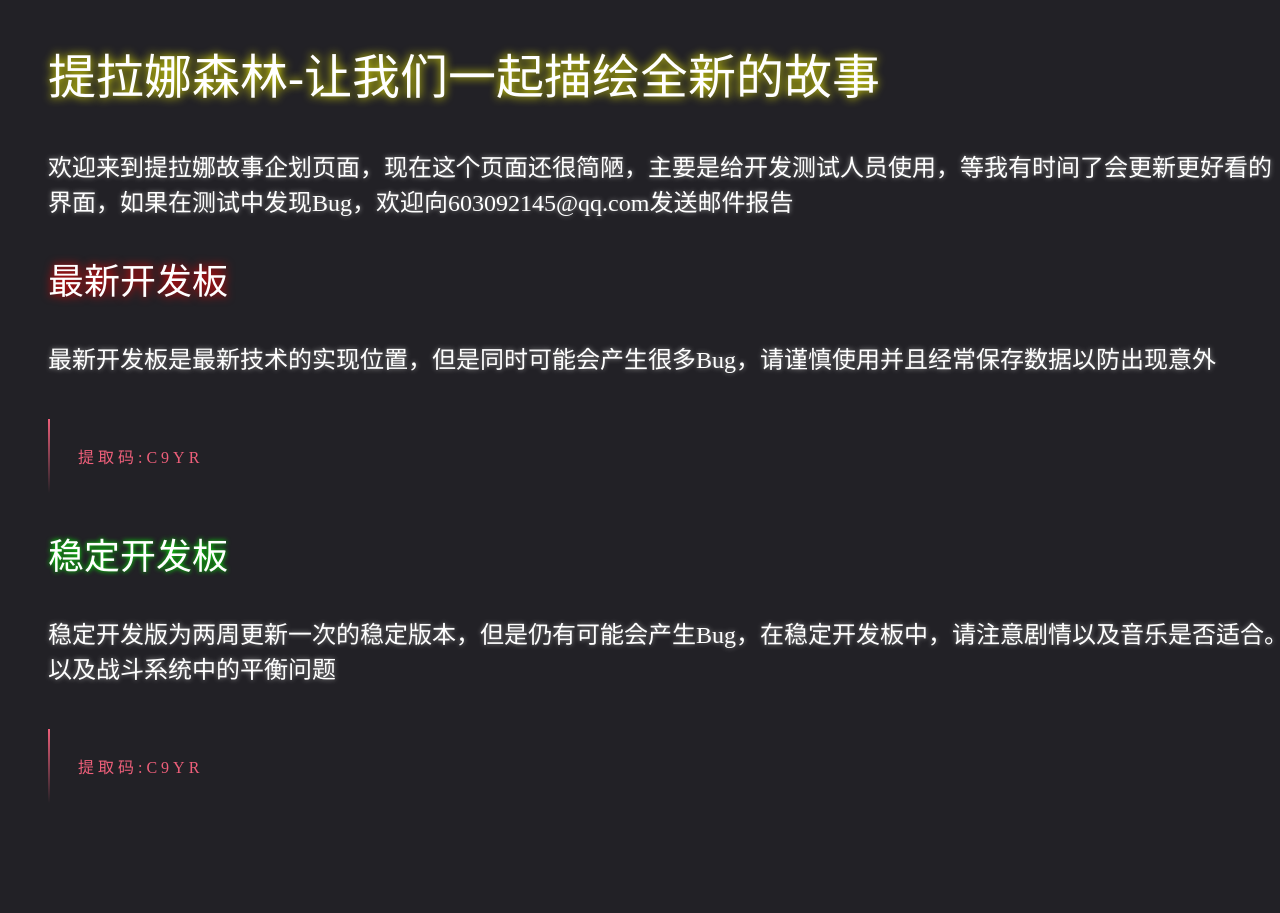
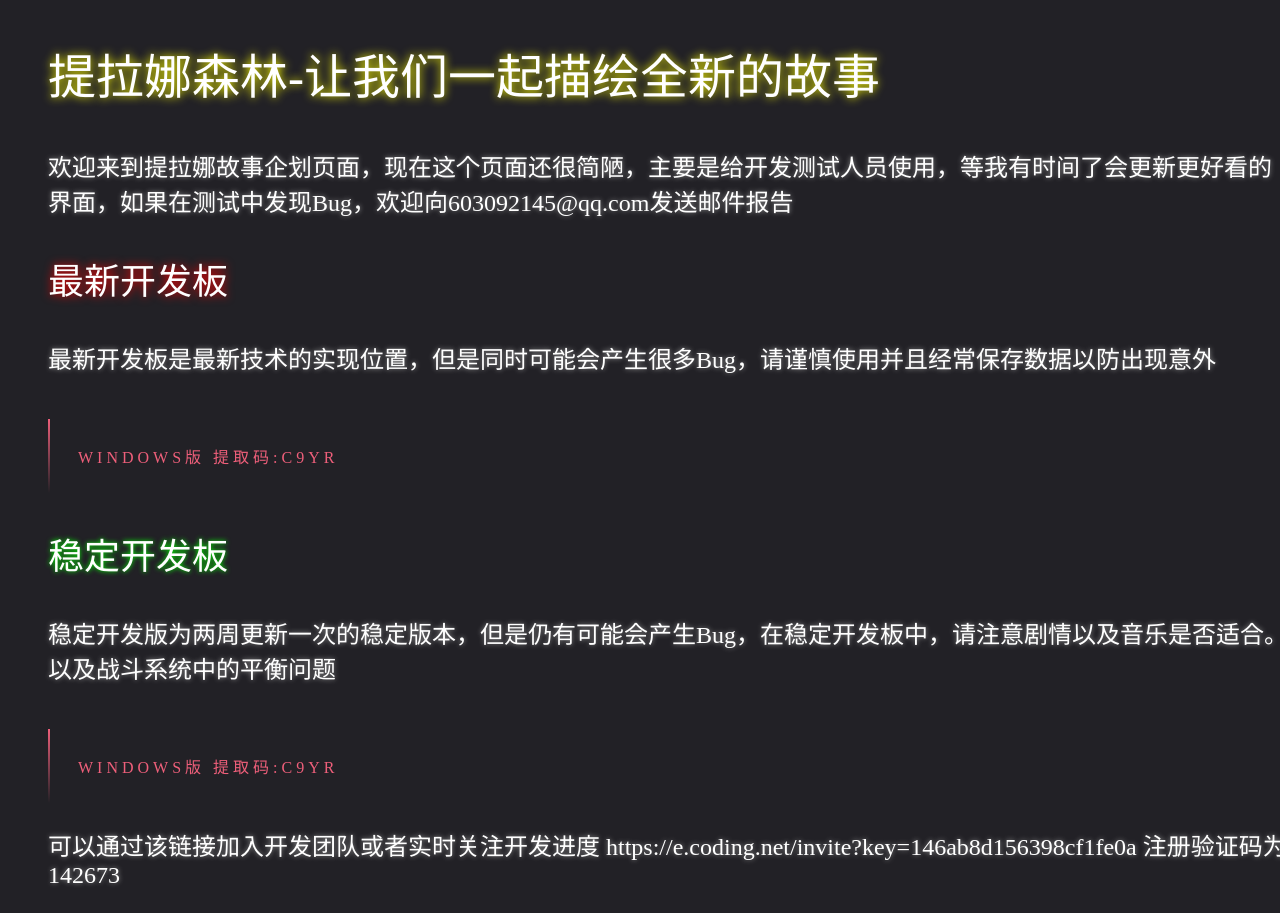
Before and after one commit to HarunaIppai/HarunaIppai.github.io, a plain HTML site: page index.html in a window 1280 px wide. Before the commit the page ends 835 px from the top, so only its background shows below. Drawn offline with Linux system fonts and the light colour scheme.

Commit message:
Update index.html

```diff
--- a/index.html
+++ b/index.html
@@ -16,7 +16,7 @@
 		<span></span>
 		<span></span>
 		<span></span>
-		提取码:c9yr
+		Windows版 提取码:c9yr
 	</a>
 	<h3 style="text-shadow: 0px 0px 5px #0f0">稳定开发板</h3>
 	<p>稳定开发版为两周更新一次的稳定版本，但是仍有可能会产生Bug，在稳定开发板中，请注意剧情以及音乐是否适合。以及战斗系统中的平衡问题</p>
@@ -25,8 +25,9 @@
 		<span></span>
 		<span></span>
 		<span></span>
-		提取码:c9yr
+		Windows版 提取码:c9yr
 	</a>
+	<p>可以通过该链接加入开发团队或者实时关注开发进度 https://e.coding.net/invite?key=146ab8d156398cf1fe0a 注册验证码为 142673</p>
 	<!--
 	<div class="home-background-vector">
 		<svg version="1.1" xmlns="http://www.w3.org/2000/svg" xmlns:xlink="http://www.w3.org/1999/xlink" x="0px" y="0px"
```
